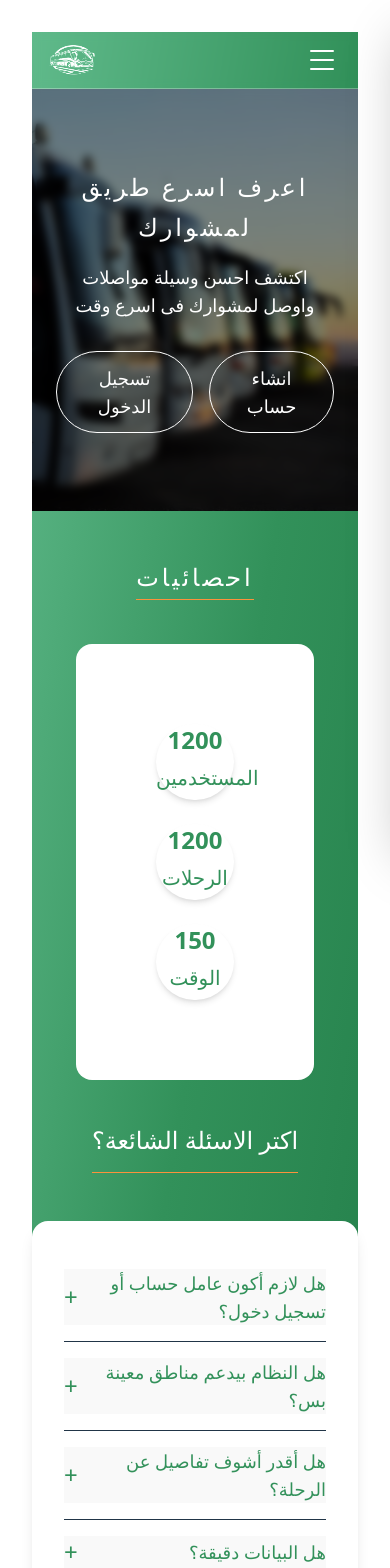
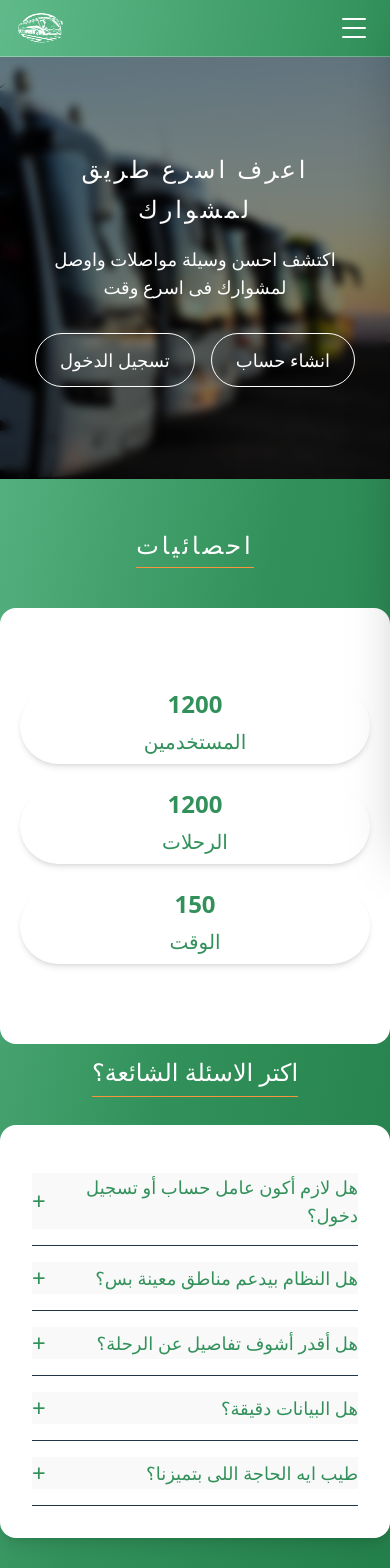
Before and after one commit to m22nna/graduation-project, a React (Vite) app: page / in a window 390 px wide. Shown: the top 1568 px of the page. Built offline with nearby package versions, Linux system fonts and the light colour scheme.

Commit message:
responsive update

```diff
--- a/index.html
+++ b/index.html
@@ -2,10 +2,11 @@
 <html lang="en">
   <head>
     <meta charset="UTF-8" />
-    <link rel="icon" type="image/svg+xml" href="/vite.svg" />
+    <!-- <link rel="icon" type="image/svg+xml" href="/vite.svg" /> -->
+     <link rel="icon" href="/main-logo.png" />
     <meta name="viewport" content="width=device-width, initial-scale=1.0" />
      <link href="/src/style.css" rel="stylesheet">
-    <title>app</title>
+    <title>Tareeqy</title>
   </head>
   <body>
     <div id="root"></div>
--- a/src/App.css
+++ b/src/App.css
@@ -1,7 +1,7 @@
 #root {
-  max-width: 1280px;
+  /* max-width: 1280px; */
   margin: 0 auto;
-  padding: 2rem;
+  /* padding: 2rem; */
   text-align: center;
 }
 
--- a/src/components/Contact.tsx
+++ b/src/components/Contact.tsx
@@ -75,7 +75,7 @@ export default function Contact() {
 
           <h2 className="text-3xl font-bold " style={{color:"var(--main-internal-color)"}}>تواصل معنا</h2>
 
-          <h2 className="text-3xl font-bold text-green-700">تواصل معنا</h2>
+          {/* <h2 className="text-3xl font-bold text-green-700">تواصل معنا</h2> */}
 
           <p className="text-gray-500">سيتم الرد عليك خلال 24 ساعة.</p>
         </div>
--- a/src/components/NavBar.tsx
+++ b/src/components/NavBar.tsx
@@ -134,7 +134,7 @@ const NavBar: React.FC = () => {
                             onClick={() => setOpen(false)}
                             className={({ isActive }) => linkClasses(isActive)}
                         >
-                            Home
+                            Overview
                         </NavLink>
                     </li>
 
@@ -150,11 +150,11 @@ const NavBar: React.FC = () => {
 
                     <li>
                         <NavLink
-                            to="/overview"
+                            to="/home"
                             onClick={() => setOpen(false)}
                             className={({ isActive }) => linkClasses(isActive)}
                         >
-                            Overview
+                            Home
                         </NavLink>
                     </li>
 
--- a/src/components/QASection.tsx
+++ b/src/components/QASection.tsx
@@ -36,10 +36,10 @@ const FAQSection = () => {
   return (
     <div className="questions">
       <div className="title w-fit m-auto">
-        <h2 className="text-2xl font-bold mb-4 text-white" >اكتر الاسئلة الشائعة؟</h2>
-        <hr className=" text-base" style={{color:"var(--main-hover-color)"}}></hr>
+        <h2 className="text-2xl font-bold mb-2 text-white mt-3" >اكتر الاسئلة الشائعة؟</h2>
+        <hr className=" text-base mb-7" style={{color:"var(--main-hover-color)"}}></hr>
       </div>
-    <div className="max-w-3xl mx-auto bg-white shadow-lg rounded-2xl p-8 mt-12">
+    <div className=" mx-auto bg-white shadow-lg rounded-2xl p-8 mt-15 container ">
 
 
       {faqData.map((item, i) => (
--- a/src/components/StatesSection.tsx
+++ b/src/components/StatesSection.tsx
@@ -39,12 +39,12 @@ const Counter = ({ title, endValue, duration = 2000 }: CounterProps) => {
 
 const StatsSection = () => {
   return (
-    <div className="states mx-auto">
+    <div className="states mx-auto ">
        <div className="title w-fit m-auto mb-10 ">
 <h1 className="text-3xl font-bold mb-1 text-white" >احصائيات</h1>
 <hr className=" text-base" style={{color:"var(--main-hover-color)"}}></hr>
         </div>
-    <div className="p-20 m-11 rounded-2xl bg-white">
+    <div className="py-20 px-5  rounded-2xl bg-white container">
 
 
 
```
Also changed, not shown: public/main-logo.png (added).
